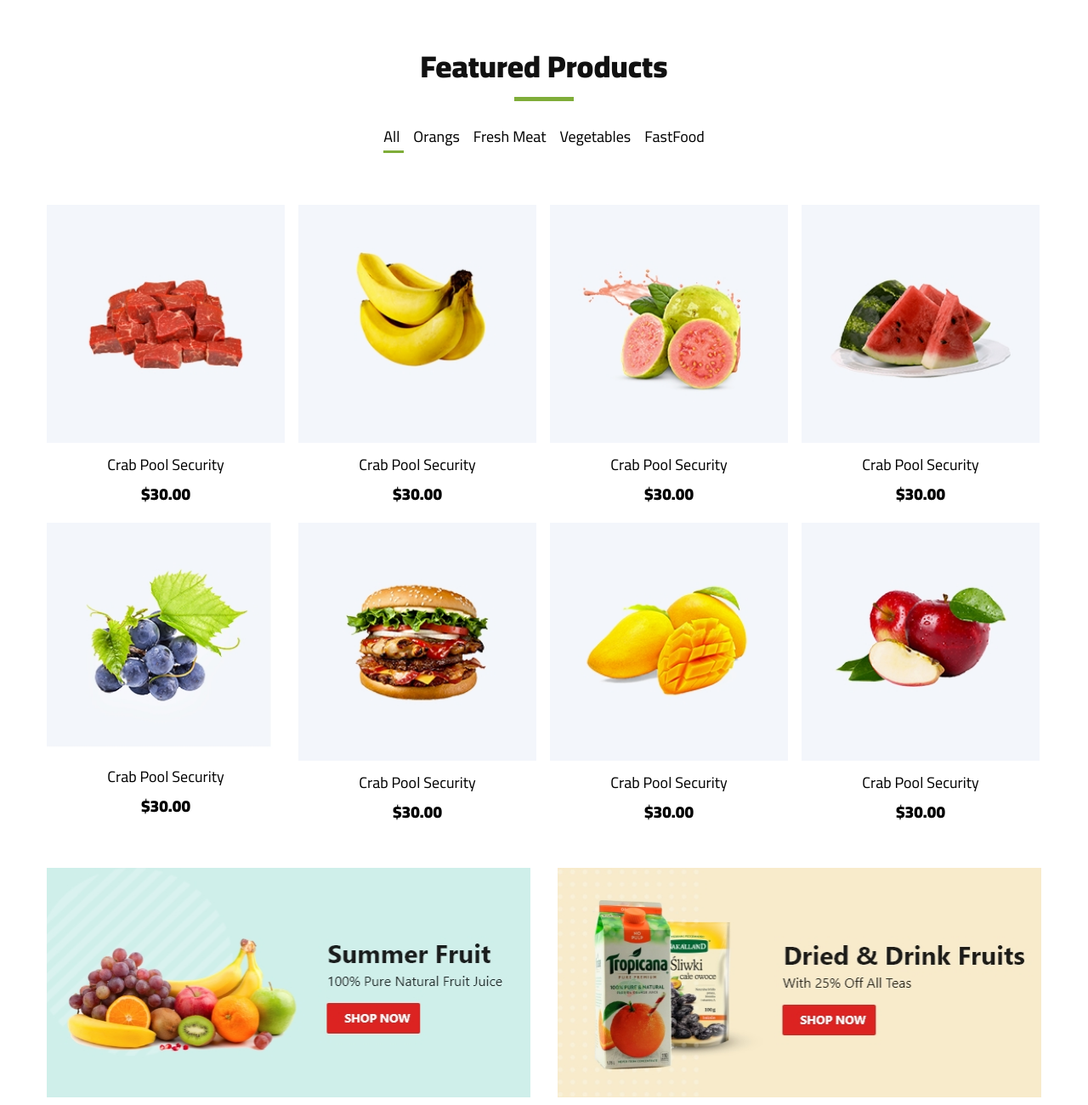
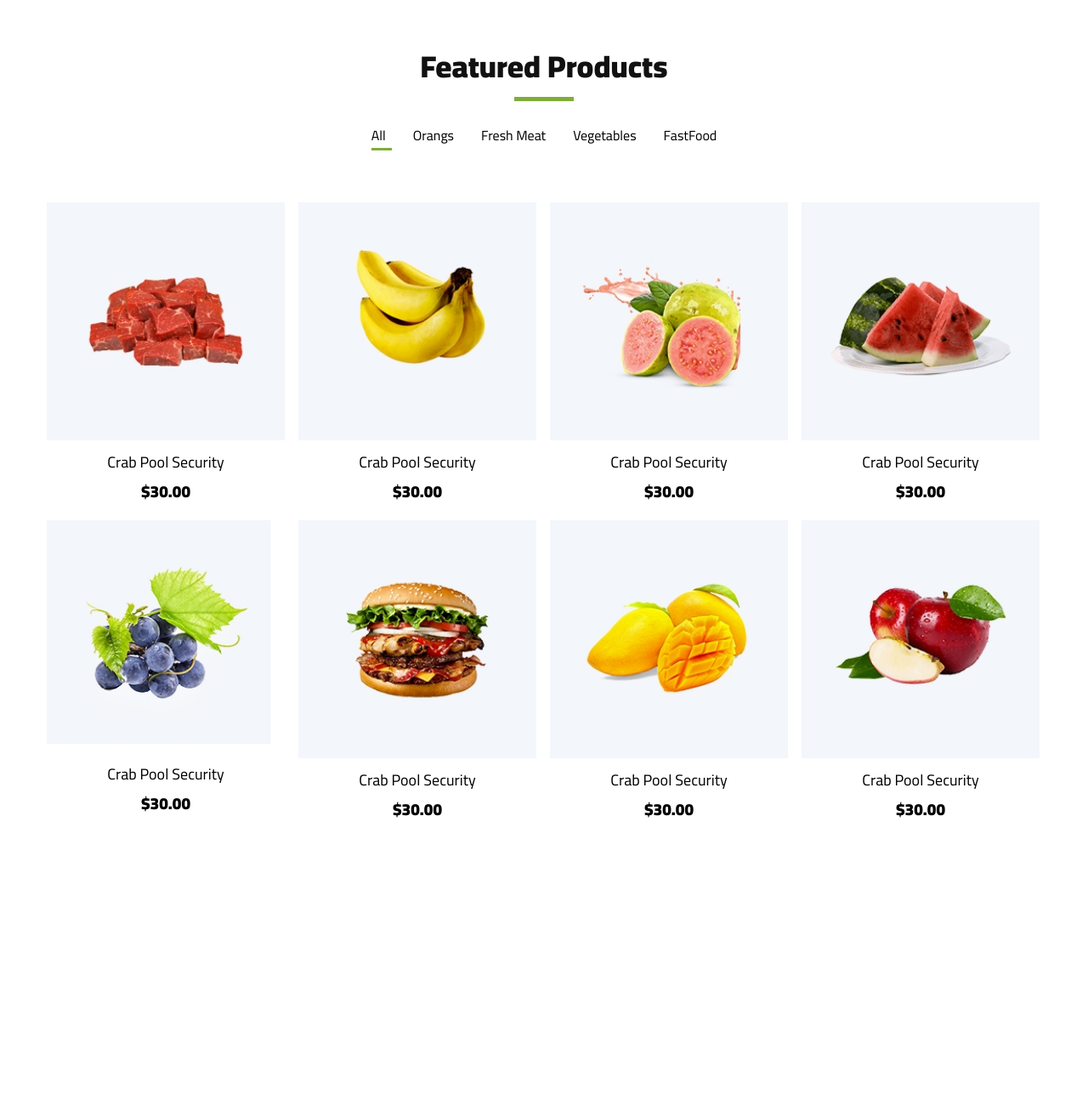
Before and after one commit to Mohamed-AbdElrhman-Eltahawy/Ogini-Template, a plain HTML site: page index.html in a window 1280 px wide. Shown: the part 1059-2359 px from the top of the page at 85% size. After the commit the page ends 2077 px from the top, so only its background shows below. Drawn offline with Linux system fonts and the light colour scheme.

Commit message:
Refactor to featured section

```diff
--- a/index.html
+++ b/index.html
@@ -348,17 +348,6 @@
                 </div>
             </div>
         </section>
-        <!-- Banner -->
-        <div class="container">
-            <section class="banner">
-                <div>
-                    <img src="img/banner/banner-1.jpg" alt="banner1">
-                </div>
-                <div>
-                    <img src="img/banner/banner-2.jpg" alt="banner2">
-                </div>
-            </section>
-        </div>
     </div>
 </body>
 
--- a/style.css
+++ b/style.css
@@ -588,7 +588,7 @@ li {
 .featured-products .featured-products-main-ul {
   padding: 2rem 0;
   display: flex;
-  gap: 1rem;
+  gap: 2rem;
   justify-content: center;
 }
 
@@ -606,7 +606,7 @@ li {
 }
 .featured-products .featured-products-main-ul li a {
   color: #000;
-  font-size: 18px;
+  font-size: 1rem;
 }
 
 .featured-main-products {
@@ -631,6 +631,9 @@ li {
 
 .f-products {
   position: relative;
+}
+.f-products img {
+  width: 100%;
 }
 .f-products:hover .featured-menu {
   visibility: visible;
@@ -691,24 +694,27 @@ li {
   -ms-transition: all 0.3s;
   -o-transition: all 0.3s;
 }
-@media screen and (min-width: 480px) {
-  .f-products img {
+
+@media only screen and (max-width: 768px) {
+  .featured-main-products {
+    display: block;
+  }
+  .f-products {
     width: 400px !important;
+    margin: 0 auto;
+  }
+  .f-products .featured-menu {
+    left: 30%;
   }
 }
-@media only screen and (max-width: 768px) {
-  .f-products {
-    width: 100% !important;
-  }
-  .f-products img {
-    width: 100%;
-  }
-  .f-products .featured-menu {
-    left: 35%;
+@media only screen and (min-width: 768px) {
+  .featured-main-products {
+    justify-content: center;
   }
 }
 
-.banner {
-  display: flex;
-  gap: 2rem;
+@media only screen and (min-width: 992px) {
+  .featured-main-products {
+    justify-content: flex-start;
+  }
 }
```
